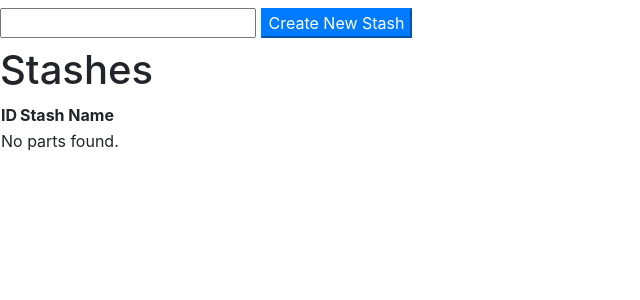
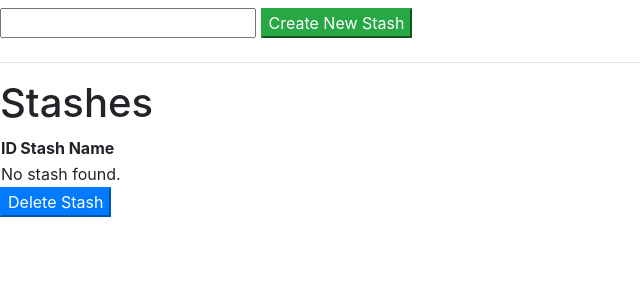
Before and after one commit to gfike19/pc-build-sim-part-ranker, a Flask app: page / in a window 1280 px wide. Shown: the part 48-348 px from the top of the page, without its empty margins (0-640 px from the left). Run offline with Flask 3, Linux system fonts and the light colour scheme; data that the repository does not hold is empty.

Commit message:
FT003: added action to create stash instead of just form submit

```diff
--- a/app/routes/main.py
+++ b/app/routes/main.py
@@ -6,10 +6,12 @@ main_bp = Blueprint("main", __name__)
 @main_bp.route("/", methods=["GET", "POST"])
 def index():
     if request.method == "POST":
-        stashName = request.form["stashName"]
-        stash_service.create_new_stash(stashName)
-        # msg = "Stash #" + str(stash.id) + " was successfully created!"
-        # Session["msg"] = msg
+        action = request.form.get("action")
+        if action == "create-stash":
+            stashName = request.form["stashName"]
+            stash_service.create_new_stash(stashName)
+            # msg = "Stash #" + str(stash.id) + " was successfully created!"
+            # Session["msg"] = msg
         return redirect(url_for("main.index"))
     if request.method == "GET":
         stashes = stash_service.get_all_Stashes()
--- a/app/services/stash_service.py
+++ b/app/services/stash_service.py
@@ -20,3 +20,10 @@ def create_new_stash(stashName: str) -> Stash:
 def get_all_Stashes() -> list[Stash]:
     stashes = db.session.scalars(select(Stash).order_by(Stash.id)).all()
     return stashes
+
+def del_stash_by_id(id: int) -> Stash:
+    stash = db.session.get(Stash, id)
+    if stash is None:
+        raise ValueError(f"Stash with ID {id} does not exist.")
+    db.session.delete(stash)
+    db.session.commit()
--- a/app/templates/index.html
+++ b/app/templates/index.html
@@ -5,10 +5,10 @@
 <!-- <button class="btn-primary" onclick="location.href='create-stash.html'">Create New Stash</button> -->
 <form method="POST">
     <label for="stashName"><input type="text" name="stashName" id="stashName"></label>
-    <button type="submit" class="btn-primary">Create New Stash</button>
+    <button type="submit" class="btn-success" name="action" value="create-stash">Create New Stash</button>
 </form>
+<hr/>
 <h1>Stashes</h1>
-
 <table>
     <thead>
         <tr>
@@ -20,14 +20,17 @@
     <tbody>
         {% for stash in stashes %}
         <tr>
+            <td><input type="radio" name="stash_id" id="stash_{{ stash.id }}" value="{{ stash.id }}" required></td>
             <td>{{ stash.id }}</td>
             <td>{{ stash.stashName }}</td>
         </tr>
         {% else %}
         <tr>
-            <td colspan="3">No parts found.</td>
+            <td colspan="3">No stash found.</td>
         </tr>
         {% endfor %}
     </tbody>
 </table>
+    <button type="submit" class="btn-primary" name="action" value="delete-stash">Delete Stash</button>
+</form>
 {% endblock %}
```
Also changed, not shown: CHANGELOG.md.
